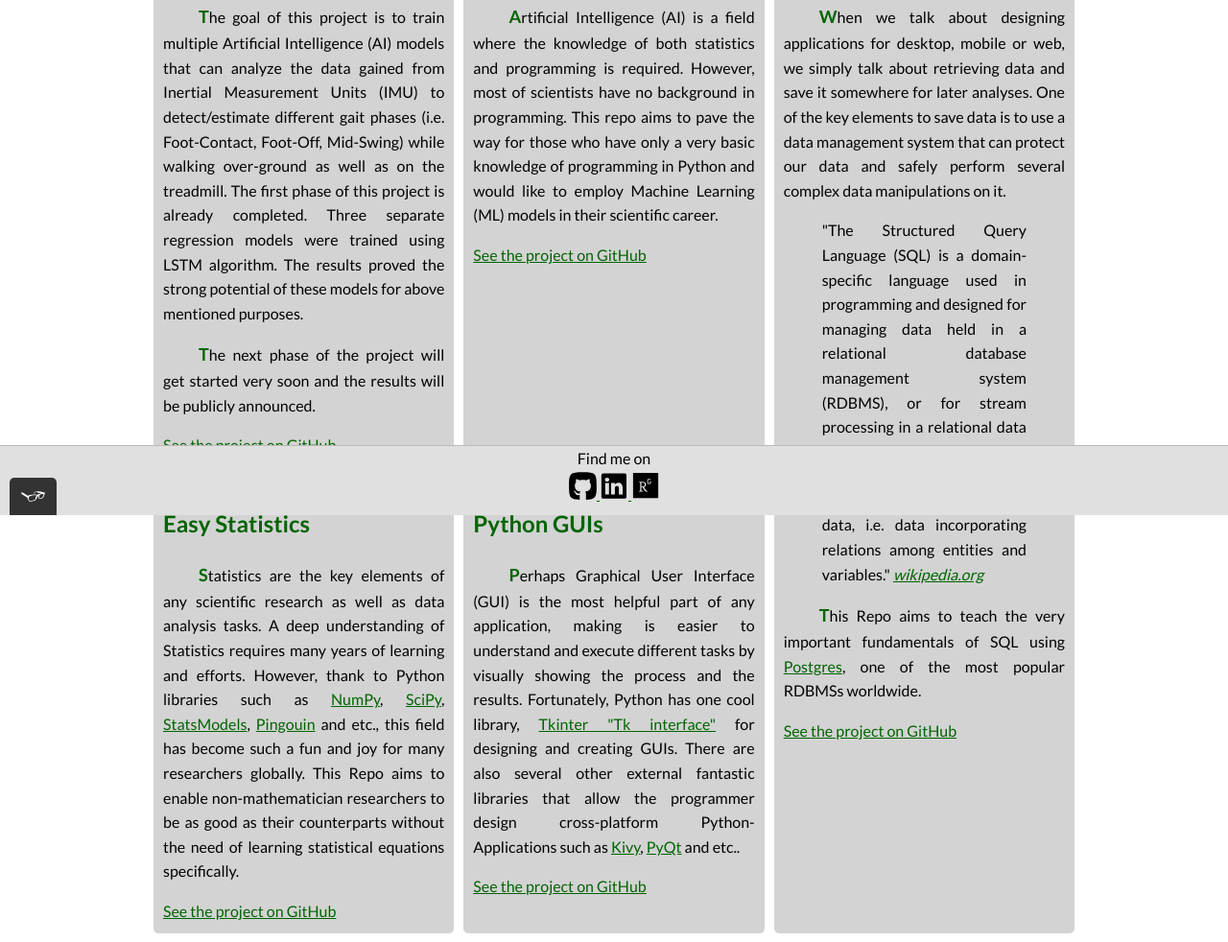
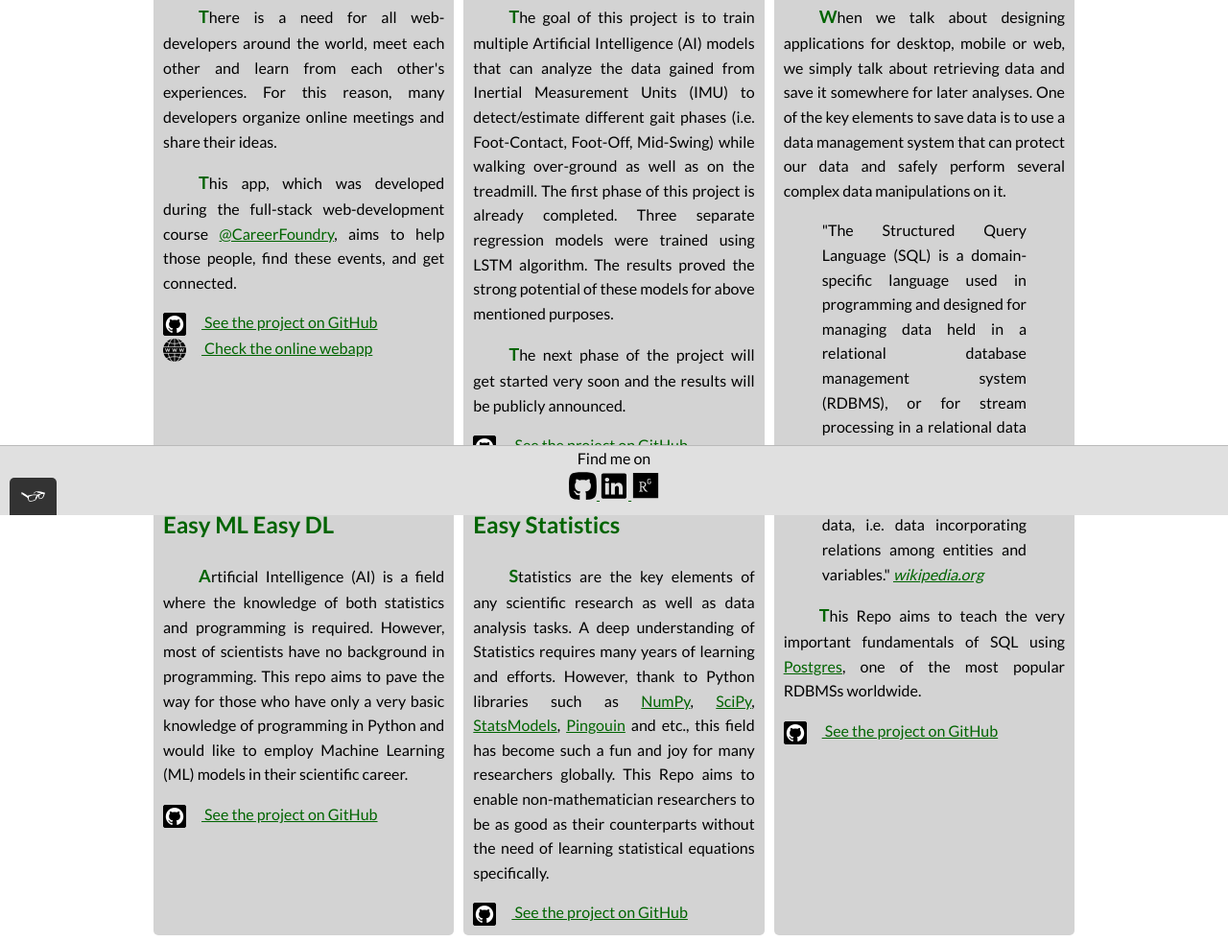
Before and after one commit to mustafa-sarshar/portfolio-website, a plain HTML site: page work.html in a window 1280 px wide. Shown: the part 263-1245 px from the top of the page at 96% size. Drawn offline with nearby package versions, Linux system fonts and the light colour scheme.

Commit message:
Add a new word and update the styles of the project items

```diff
--- a/css/styles.scss
+++ b/css/styles.scss
@@ -6,7 +6,7 @@
 /* ---------------- V A R I A B L E S ---------------- */
 $font-family-body: "Lato", sans-serif;
 
-$color-body__bg: #FFFFFF;
+$color-body__bg: #ffffff;
 
 $color-paragraph__first-letter--capitalized: #006400;
 
@@ -53,7 +53,13 @@
 $size-media-breakpoint-2: 440px;
 
 /* ------------------ F U N C T I O N S ------------------ */
-@mixin animation-initializer ($dur: 1s, $name: "", $times: 1, $dir: normal, $func: linear) {
+@mixin animation-initializer(
+  $dur: 1s,
+  $name: "",
+  $times: 1,
+  $dir: normal,
+  $func: linear
+) {
   animation-duration: $dur;
   animation-name: $name;
   animation-iteration-count: $times;
@@ -64,7 +70,7 @@
 @mixin disable-select() {
   -webkit-user-select: none;
   -khtml-user-select: none;
-	-webkit-touch-callout : none;
+  -webkit-touch-callout: none;
   -moz-user-select: none;
   -o-user-select: none;
   user-select: none;
@@ -72,7 +78,9 @@
 
 /* ----------------- U N I V E R S A L S ----------------- */
 
-*, *::after, *::before {
+*,
+*::after,
+*::before {
   box-sizing: border-box;
 }
 
@@ -81,8 +89,8 @@
 body {
   font-family: $font-family-body;
   font-weight: 400;
-    font-size: 16px;        /* Sets the font size to 16px */
-    line-height: 1.6;       /* Sets the line-height to 1.6 */
+  font-size: 16px; /* Sets the font size to 16px */
+  line-height: 1.6; /* Sets the line-height to 1.6 */
   background-color: $color-body__bg;
 }
 
@@ -105,7 +113,6 @@
 
 /* ---------------------- C L A S S E S ---------------------- */
 
-
 /* ----------------------- G L O B A L ----------------------- */
 
 .button {
@@ -120,16 +127,16 @@
   border-bottom: 2px solid $color-border;
   /* transition-duration: .2s;
 	transition-property: opacity; */
-	transition: .5s opacity ease-in-out 0s;
+  transition: 0.5s opacity ease-in-out 0s;
 
   &:hover,
   &:focus {
-		cursor: pointer;		/* lets the mouse appear as a hand when hovering over the button */
-		opacity: 0.8;			/* reduces the opacity of the button to 80% */
+    cursor: pointer; /* lets the mouse appear as a hand when hovering over the button */
+    opacity: 0.8; /* reduces the opacity of the button to 80% */
   }
   &:active {
-		transform: scale(.98);	/* shrinks the size of the button when activated */
-			font-weight: bold;		/* thickens the font of the button when activated */
+    transform: scale(0.98); /* shrinks the size of the button when activated */
+    font-weight: bold; /* thickens the font of the button when activated */
   }
 }
 
@@ -140,7 +147,6 @@
 }
 
 .page {
-
   &-header {
     position: fixed;
     top: 0;
@@ -194,7 +200,7 @@
       font-size: 30px;
       font-weight: 700;
       text-shadow: 1px 1px 4px $color-title--shadowed;
-			transition: all .5s ease-in-out;
+      transition: all 0.5s ease-in-out;
 
       &:hover {
         text-shadow: 1px 1px 5px black;
@@ -214,9 +220,7 @@
   }
 }
 
-
 .navigation {
-
   &-list {
     list-style-type: none;
 
@@ -227,14 +231,14 @@
     a {
       color: $color-hyperlinks--normal;
       &:visited {
-				color: $color-hyperlinks--visited;		/* visited link */
+        color: $color-hyperlinks--visited; /* visited link */
       }
       &:hover,
       &:focus {
-				text-decoration: none;	/* No underlining when hovering over a link */
+        text-decoration: none; /* No underlining when hovering over a link */
       }
       &:active {
-				color: $color-hyperlinks--activated;		/* selected link */
+        color: $color-hyperlinks--activated; /* selected link */
       }
     }
 
@@ -262,7 +266,6 @@
   }
 
   .navigation {
-
     &-list {
       text-align: center;
       margin: auto;
@@ -305,10 +308,8 @@
   margin: 0 10px 10px 10px;
 }
 
-
 /* --- P A G E - E L E M E N T -		H O M E --- */
 .profile {
-
   &-wrapper {
     position: absolute;
     top: 50%;
@@ -334,9 +335,10 @@
     margin-right: 40px;
     width: 100%;
     border-radius: 50%;
-		transition: all .5s ease;
+    transition: all 0.5s ease;
     &--shadowed {
-			box-shadow: 1px 1px 4px 1px $color-profile__portrait--shadowed-1, 2px 2px 4px 1px $color-profile__portrait--shadowed-2;
+      box-shadow: 1px 1px 4px 1px $color-profile__portrait--shadowed-1,
+        2px 2px 4px 1px $color-profile__portrait--shadowed-2;
     }
   }
   &__title {
@@ -347,7 +349,7 @@
   }
   &__text {
     text-align: center;
-		transition: all .5s ease;
+    transition: all 0.5s ease;
   }
   &__myworks {
     display: block;
@@ -356,7 +358,7 @@
     text-align: center;
     margin: 1ch auto;
     color: $color-hyperlinks--normal;
-		transition: all .5s linear;
+    transition: all 0.5s linear;
     &:hover {
       color: black;
       border-top: none;
@@ -367,9 +369,8 @@
 
 @media all and (max-width: $size-media-breakpoint-1) {
   .profile {
-
     &-wrapper {
-			padding-top: $position-header__height--v2+10px;
+      padding-top: $position-header__height--v2 + 10px;
     }
 
     &__content {
@@ -385,7 +386,7 @@
     }
     &__portrait {
       margin-left: auto;
-			transform: scale(.9);
+      transform: scale(0.9);
     }
     &__text {
       margin: 10px auto;
@@ -404,7 +405,6 @@
 }
 /* --- P A G E - E L E M E N T -		C O N T A C T --- */
 .contact {
-
   &-form {
     width: 90%;
     margin: 0 auto;
@@ -455,7 +455,6 @@
 }
 
 .modal {
-
   &-container {
     position: fixed;
     top: 0;
@@ -484,7 +483,7 @@
     border-radius: 10px;
     text-align: center;
 
-		@media all and (max-width:$size-media-breakpoint-2) {
+    @media all and (max-width: $size-media-breakpoint-2) {
       font-size: small;
     }
   }
@@ -497,7 +496,7 @@
     text-decoration: underline;
     cursor: pointer;
 
-        @media all and (max-width:$size-media-breakpoint-2) {
+    @media all and (max-width: $size-media-breakpoint-2) {
       width: 100%;
       text-align: right;
       margin-bottom: 1rem;
@@ -528,7 +527,7 @@
 .project-list__item {
   display: inline-block;
   width: 33%;
-	transition: all .4s ease-in-out;
+  transition: all 0.4s ease-in-out;
 }
 /* end grid fallback */
 
@@ -610,6 +609,13 @@
   }
 }
 
+.project-links {
+  img {
+    vertical-align: middle;
+    margin: 0 1rem 0 0;
+  }
+}
+
 /* --- P A G E - E L E M E N T -		A B O U T - M E --- */
 .about-me {
   width: 90%;
@@ -626,7 +632,7 @@
   }
 }
 
-.skills-table  {
+.skills-table {
   border-collapse: collapse;
   border-bottom: 1px solid $color-border;
   margin: 20px auto;
@@ -663,7 +669,7 @@
     a {
       text-decoration: none;
       color: $color-hyperlinks--normal;
-			transition: all .5s ease-in-out;
+      transition: all 0.5s ease-in-out;
       &:hover {
         font-weight: normal;
       }
@@ -673,13 +679,13 @@
 
 @keyframes color-change__sun {
   0% {
-		fill: $color-animation-sun--0
+    fill: $color-animation-sun--0;
   }
   50% {
     fill: $color-animation-sun--50;
   }
   100% {
-		fill: $color-animation-sun--100
+    fill: $color-animation-sun--100;
   }
 }
 
@@ -729,7 +735,7 @@
 }
 
 .berlin-animation {
-	transition: all .5s ease;
+  transition: all 0.5s ease;
 }
 
 .berlin-animation:hover {
@@ -738,31 +744,67 @@
 
 .berlin-animation__sun {
   /* animation: 4s color-change infinite alternate linear; */
-	@include animation-initializer(4s, color-change__sun, infinite, alternate, linear);
+  @include animation-initializer(
+    4s,
+    color-change__sun,
+    infinite,
+    alternate,
+    linear
+  );
 }
 
 .berlin-animation__cloud-front {
   /* animation: 30s change-position__cloud infinite alternate ease-in-out; */
-	@include animation-initializer(30s, change-position__cloud, infinite, alternate, ease-in-out)
+  @include animation-initializer(
+    30s,
+    change-position__cloud,
+    infinite,
+    alternate,
+    ease-in-out
+  );
 }
 
 .berlin-animation__cloud-back {
   /* animation: 34s change-position__cloud--reverse infinite alternate ease-in-out; */
-	@include animation-initializer(34s, change-position__cloud--reverse, infinite, alternate, ease-in-out)
+  @include animation-initializer(
+    34s,
+    change-position__cloud--reverse,
+    infinite,
+    alternate,
+    ease-in-out
+  );
 }
 
 .berlin-animation__grass {
   /* animation: 34s opacity-change__grass infinite alternate linear; */
-	@include animation-initializer(1s, opacity-change__grass, infinite, alternate, ease-in-out)
+  @include animation-initializer(
+    1s,
+    opacity-change__grass,
+    infinite,
+    alternate,
+    ease-in-out
+  );
 }
 
 .berlin-animation__horse-left {
   transform-origin: center center;
   /* animation: 34s brightness-change__horse infinite alternate linear; */
-	@include animation-initializer(1s, brightness-change__horse, infinite, alternate, ease-in-out)
+  @include animation-initializer(
+    1s,
+    brightness-change__horse,
+    infinite,
+    alternate,
+    ease-in-out
+  );
 }
 
 .berlin-animation__tower-bubble {
   /* animation: 34s blur-change__bubble infinite alternate linear; */
-	@include animation-initializer(2s, blur-change__bubble, infinite, alternate, ease-in)
+  @include animation-initializer(
+    2s,
+    blur-change__bubble,
+    infinite,
+    alternate,
+    ease-in
+  );
 }
--- a/work.html
+++ b/work.html
@@ -58,7 +58,37 @@
         <section class="page-main__works">
             <h1 class="page-main__title"><span class="page-main__title--italic">My</span> Works 💪</h1>
             <div class="project-list">
-                <!-- Grid items will live here -->
+                <!-- Grid items here -->
+                <div class="project-list__item">
+                    <h2>Musto Easy-Meet</h2>
+                    <p>
+                        There is a need for all web-developers around the world, meet each other and learn from each
+                        other's experiences. For this reason, many developers organize online meetings and share their
+                        ideas.
+                    </p>
+                    <p>
+                        This app, which was developed during the full-stack web-development course <a
+                            href="https://careerfoundry.com/en/courses/become-a-web-developer/"
+                            target="_blank">@CareerFoundry</a>, aims to help
+                        those people, find these events, and get
+                        connected.
+                    </p>
+                    <div class="project-links">
+                        <a href="https://github.com/mustafa-sarshar/easy-meet" target="_blank"
+                            rel="noopener noreferrer">
+                            <img src="./img/github_icon/github_24px.png" alt="GitHub Link">
+                            See the project on GitHub
+                        </a>
+                    </div>
+                    <div class="project-links">
+                        <a href="https://mustafa-sarshar.github.io/easy-meet/" target="_blank"
+                            rel="noopener noreferrer">
+                            <img src="./img/website_icon/website_24px.png" alt="WebApp Link">
+                            Check the online webapp
+                        </a>
+
+                    </div>
+                </div>
                 <div class="project-list__item">
                     <h2>SmartGait</h2>
                     <p>
@@ -74,8 +104,13 @@
                         The next phase of the project will get started very soon and the results will be publicly
                         announced.
                     </p>
-                    <a href="https://github.com/mustafa-sarshar/SmartGait" target="_blank" rel="noopener noreferrer">See
-                        the project on GitHub</a>
+                    <div class="project-links">
+                        <a href="https://github.com/mustafa-sarshar/SmartGait" target="_blank"
+                            rel="noopener noreferrer">
+                            <img src="./img/github_icon/github_24px.png" alt="GitHub Link">
+                            See the project on GitHub
+                        </a>
+                    </div>
                 </div>
                 <div class="project-list__item">
                     <h2>Easy ML Easy DL</h2>
@@ -86,9 +121,13 @@
                         for those who have only a very basic knowledge of programming in Python and would like to employ
                         Machine Learning (ML) models in their scientific career.
                     </p>
-                    <a href="https://github.com/mustafa-sarshar/Usefull-Classes-for-DataAnalysis" target="_blank"
-                        rel="noopener noreferrer">See the
-                        project on GitHub</a>
+                    <div class="project-links">
+                        <a href="https://github.com/mustafa-sarshar/Usefull-Classes-for-DataAnalysis" target="_blank"
+                            rel="noopener noreferrer">
+                            <img src="./img/github_icon/github_24px.png" alt="GitHub Link">
+                            See the project on GitHub
+                        </a>
+                    </div>
                 </div>
                 <div class="project-list__item">
                     <h2>Easy Statistics</h2>
@@ -104,9 +143,13 @@
                         to enable non-mathematician researchers to be as good as their counterparts without the need of
                         learning statistical equations specifically.
                     </p>
-                    <a href="https://github.com/mustafa-sarshar/Easy-Statistics" target="_blank"
-                        rel="noopener noreferrer">See the project on
-                        GitHub</a>
+                    <div class="project-links">
+                        <a href="https://github.com/mustafa-sarshar/Easy-Statistics" target="_blank"
+                            rel="noopener noreferrer">
+                            <img src="./img/github_icon/github_24px.png" alt="GitHub Link">
+                            See the project on GitHub
+                        </a>
+                    </div>
                 </div>
                 <div class="project-list__item">
                     <h2>Python GUIs</h2>
@@ -122,8 +165,13 @@
                             href="https://www.riverbankcomputing.com/software/pyqt/" target="_blank"
                             rel="noopener noreferrer">PyQt</a> and etc..
                     </p>
-                    <a href="https://github.com/mustafa-sarshar/Python-GUIs" target="_blank"
-                        rel="noopener noreferrer">See the project on GitHub</a>
+                    <div class="project-links">
+                        <a href="https://github.com/mustafa-sarshar/Python-GUIs" target="_blank"
+                            rel="noopener noreferrer">
+                            <img src="./img/github_icon/github_24px.png" alt="GitHub Link">
+                            See the project on GitHub
+                        </a>
+                    </div>
                 </div>
                 <div class="project-list__item">
                     <h2>SQL Fundamentals</h2>
@@ -151,8 +199,13 @@
                             target="_blank" rel="noopener noreferrer">Postgres</a>, one of the most popular RDBMSs
                         worldwide.
                     </p>
-                    <a href="https://github.com/mustafa-sarshar/SQL-Fundamentals" target="_blank"
-                        rel="noopener noreferrer">See the project on GitHub</a>
+                    <div class="project-links">
+                        <a href="https://github.com/mustafa-sarshar/SQL-Fundamentals" target="_blank"
+                            rel="noopener noreferrer">
+                            <img src="./img/github_icon/github_24px.png" alt="GitHub Link">
+                            See the project on GitHub
+                        </a>
+                    </div>
                 </div>
             </div>
         </section>
```
Also changed, not shown: css/styles.css, img/github_icon/github_128px.png (added), img/github_icon/github_16px.png (added), img/github_icon/github_24px.png (added), img/github_icon/github_256px.png (added), img/github_icon/github_32px.png (added), img/github_icon/github_512px.png (added), img/github_icon/github_64px.png (added), img/website_icon/website_128px.png (added), img/website_icon/website_16px.png (added), img/website_icon/website_24px.png (added), img/website_icon/website_32px.png (added), img/website_icon/website_512px.png (added), img/website_icon/website_64px.png (added), 2 other files. Lines whose indentation alone changed are shown as unchanged.
